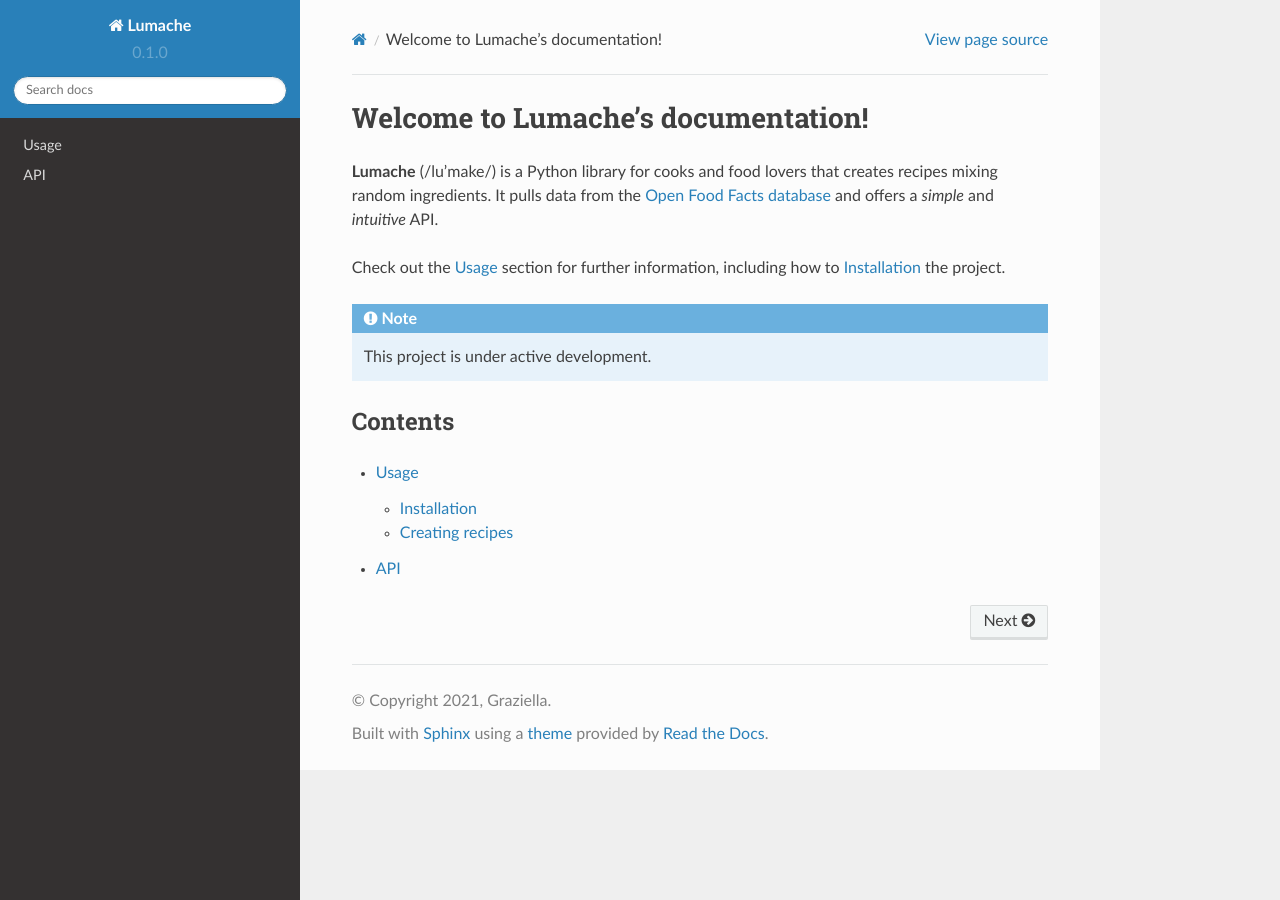
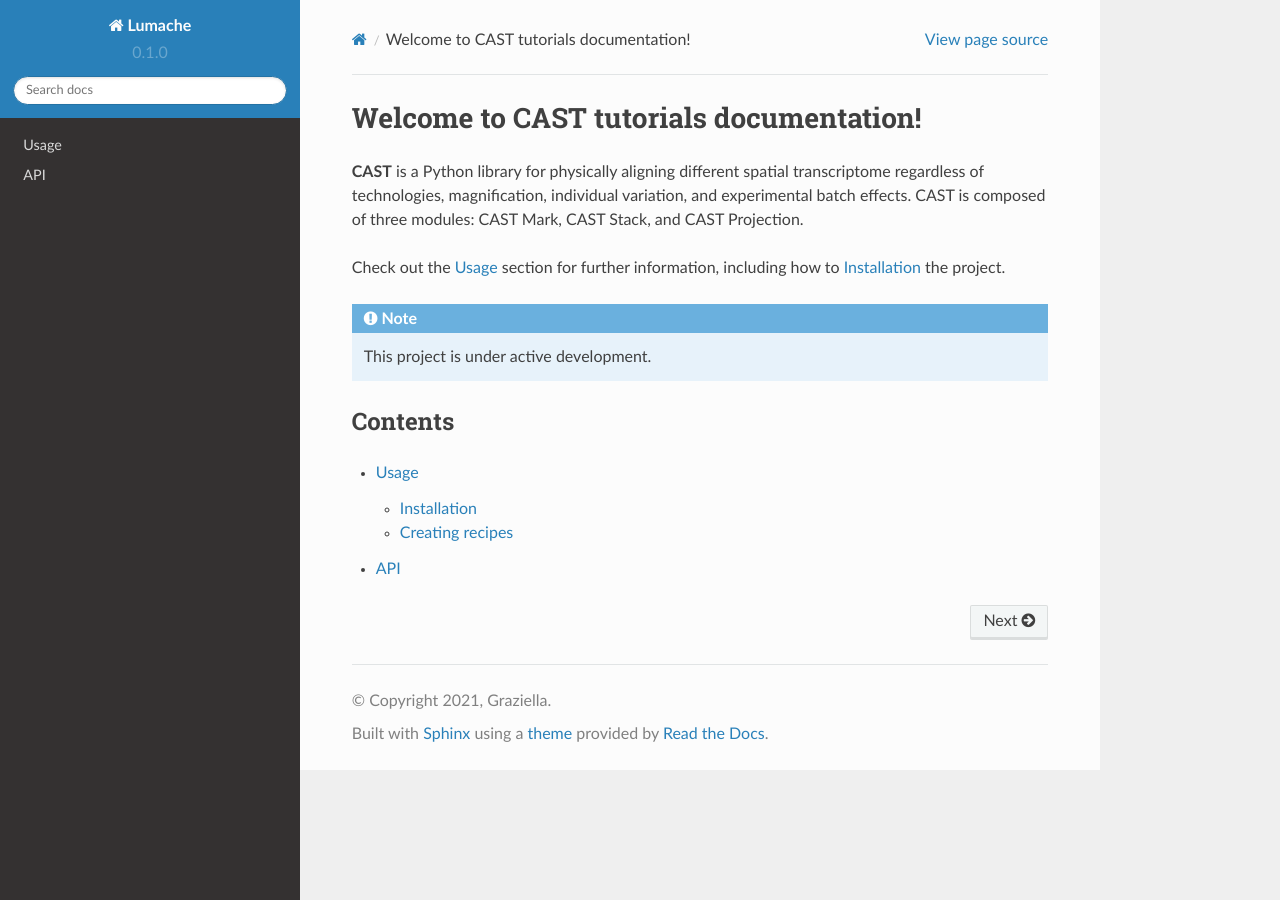
Before and after one commit to tangzefang/CAST_tutorial, a Sphinx documentation site: the page built from docs/source/index.rst, in a window 1280 px wide. Built offline with Sphinx 7.4.7 and the Read the Docs theme 2.0.0, drawn with Linux system fonts in a browser that asks for light colours.

Commit message:
Update index.rst

```diff
--- a/docs/source/index.rst
+++ b/docs/source/index.rst
@@ -1,10 +1,8 @@
-Welcome to Lumache's documentation!
+Welcome to CAST tutorials documentation!
 ===================================
 
-**Lumache** (/lu'make/) is a Python library for cooks and food lovers
-that creates recipes mixing random ingredients.
-It pulls data from the `Open Food Facts database <https://world.openfoodfacts.org/>`_
-and offers a *simple* and *intuitive* API.
+**CAST** is a Python library for physically aligning different spatial transcriptome regardless of technologies, magnification, individual variation, and experimental batch effects.
+CAST is composed of three modules: CAST Mark, CAST Stack, and CAST Projection.
 
 Check out the :doc:`usage` section for further information, including
 how to :ref:`installation` the project.
```
